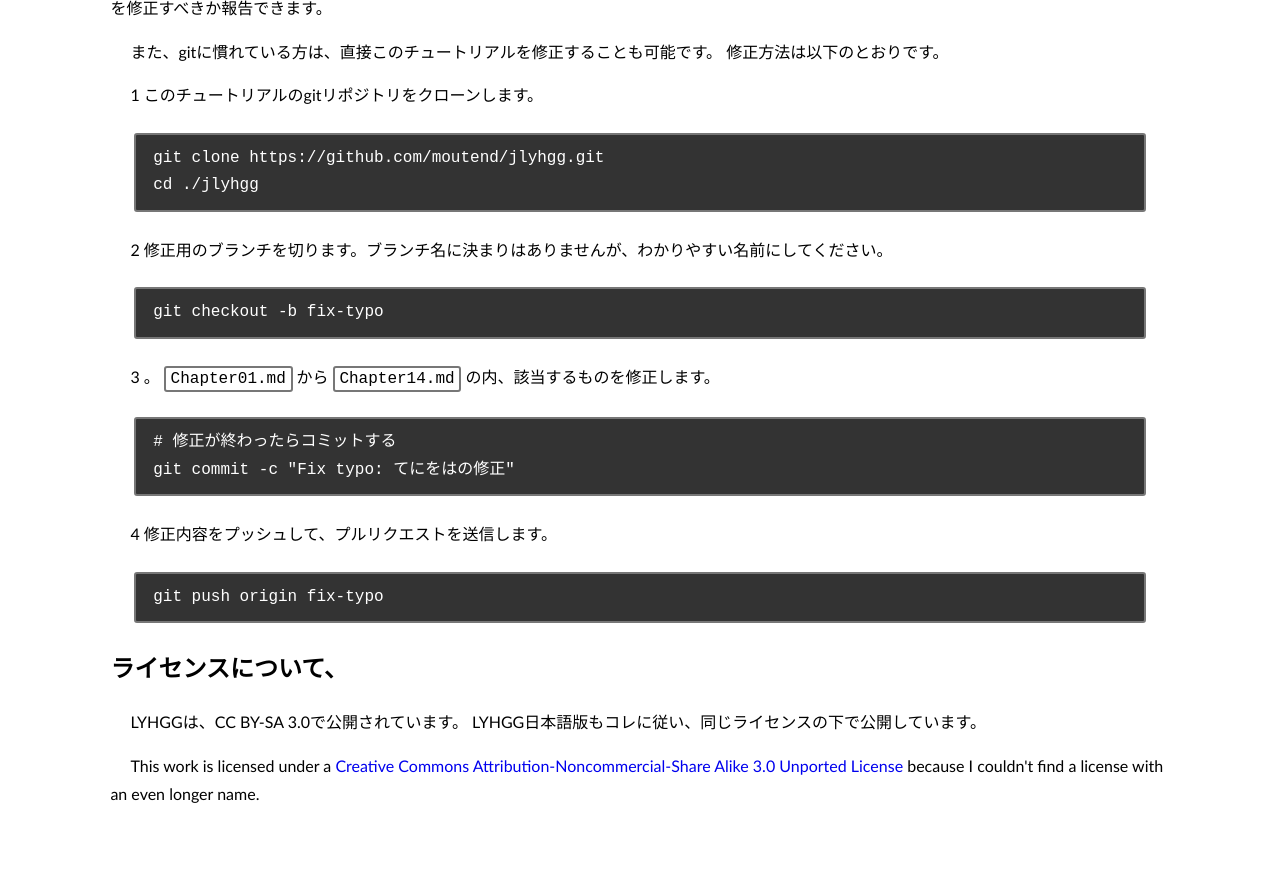
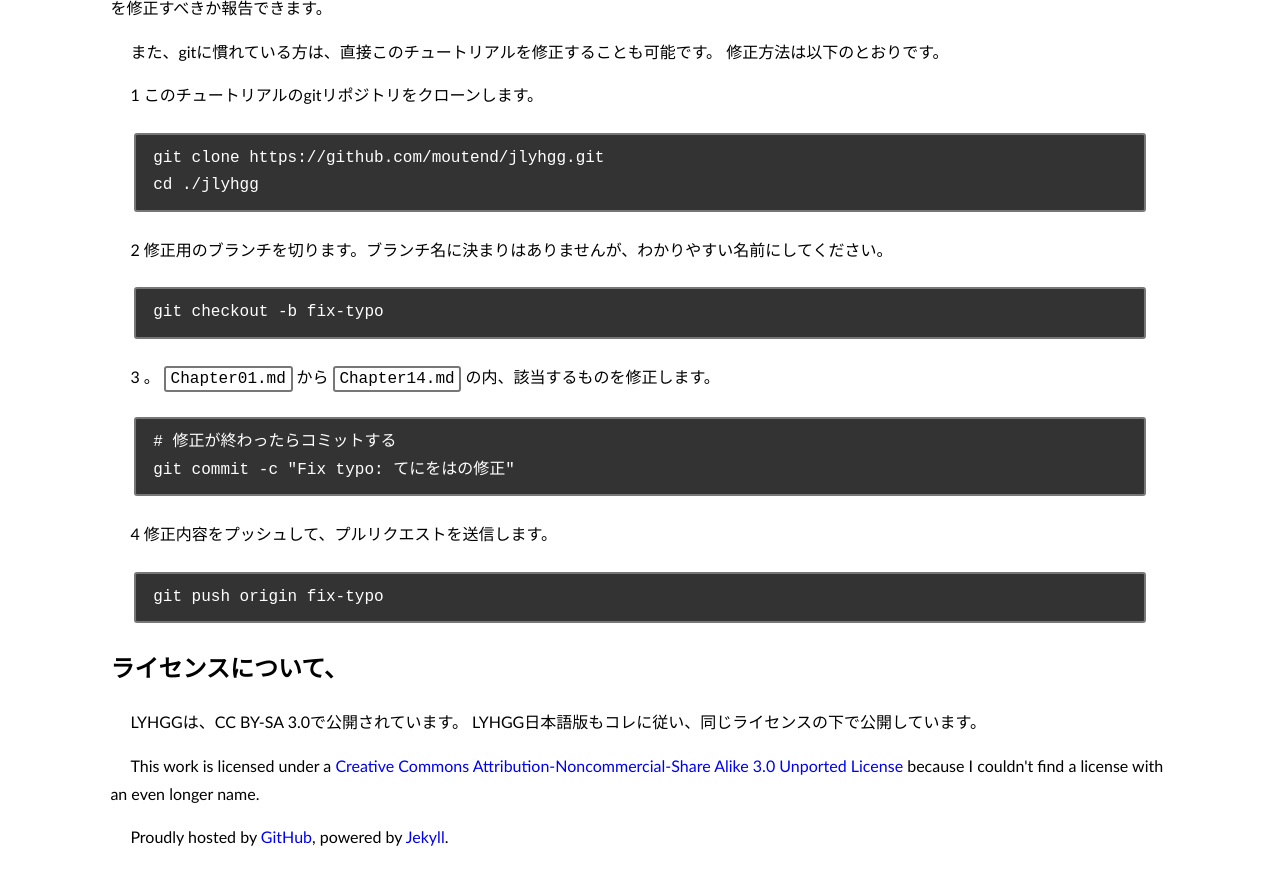
Before and after one commit to suruseas/jlyhgg, a Jekyll site: the page built from index.md, in a window 1280 px wide and 900 px high, scrolled down 3075 px. Shown: the top 885 px of the window. Built offline with Jekyll 4.4.1, drawn with Linux system fonts in a browser that asks for light colours; before the commit the page ends 3932 px from its top, so only the background shows below that.

```diff
--- a/_includes/footer.html
+++ b/_includes/footer.html
@@ -1,5 +1,11 @@
 <footer>
-  <p>
-     This work is licensed under a <a rel="license" href="http://creativecommons.org/licenses/by-nc-sa/3.0/" rel="nofollow">Creative Commons Attribution-Noncommercial-Share Alike 3.0 Unported License</a> because I couldn't find a license with an even longer name.
-  </p>
+  <div>
+    <p>
+       This work is licensed under a <a rel="license" href="http://creativecommons.org/licenses/by-nc-sa/3.0/" rel="nofollow">Creative Commons Attribution-Noncommercial-Share Alike 3.0 Unported License</a> because I couldn't find a license with an even longer name.
+    </p>
+    <p>
+      Proudly hosted by <a target="_blank" href="//github.com/">GitHub</a>,
+      powered by <a target="_blank" href="//jekyllrb.com">Jekyll</a>.
+    </p>
+  </div>
 </footer>
```
